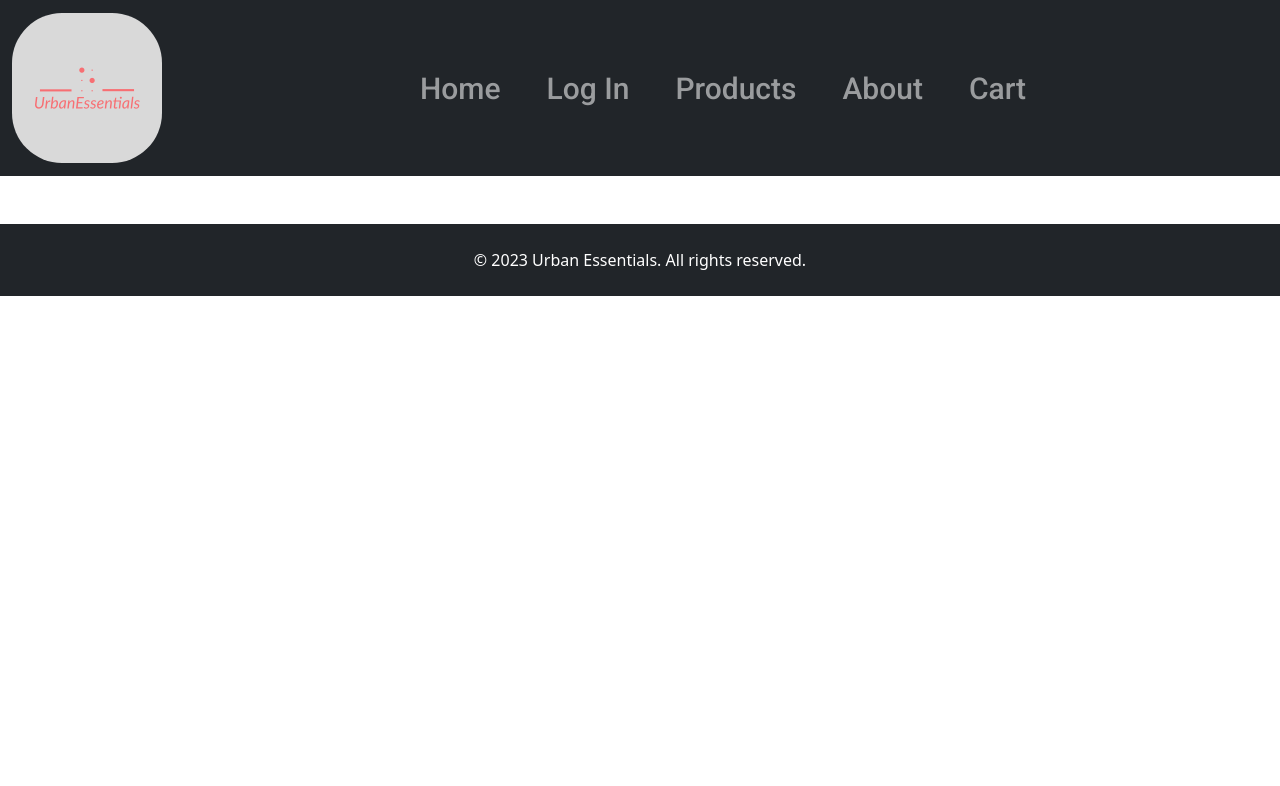
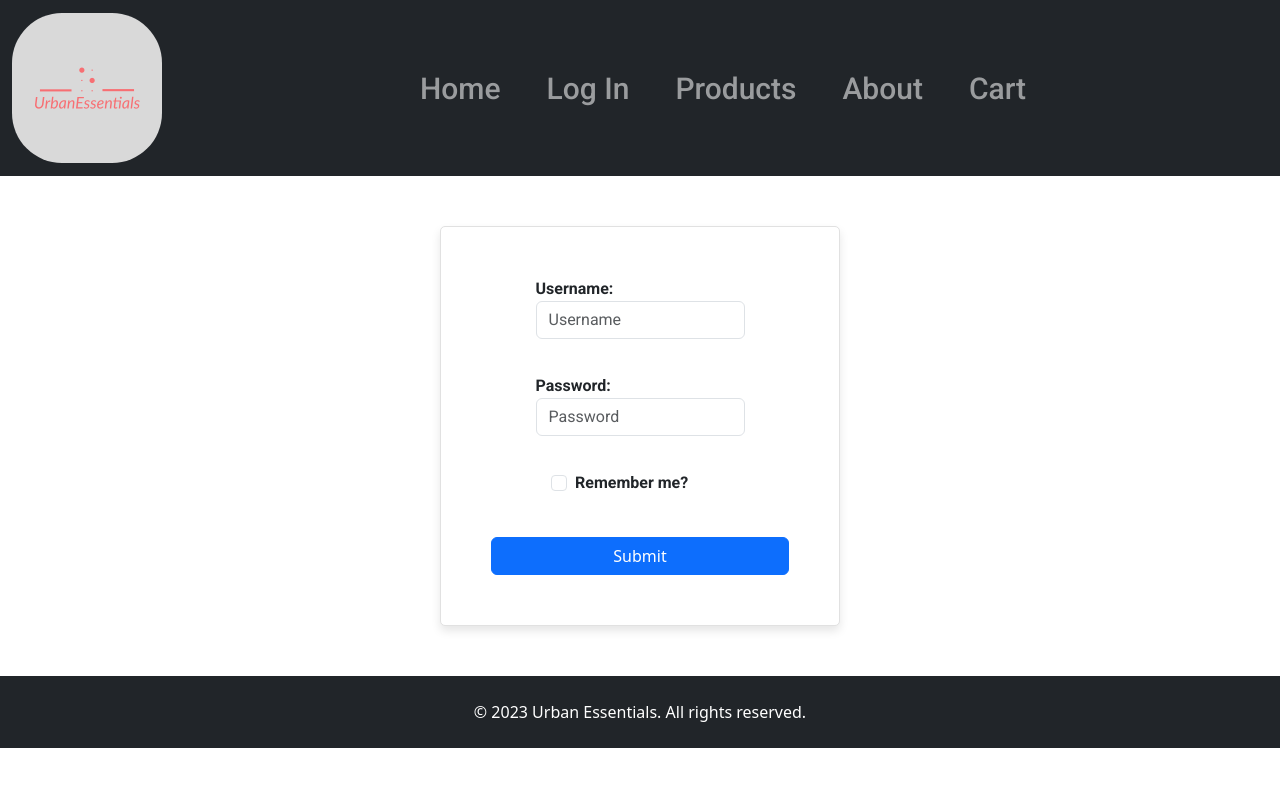
Before and after one commit to Kazi988/Capstone, a React (Vite) app: page /login in a window 1280 px wide. Shown: the top 786 px of the page. Built offline with nearby package versions, Linux system fonts and the light colour scheme.

Commit message:
added login form

```diff
--- a/src/App.jsx
+++ b/src/App.jsx
@@ -1,5 +1,6 @@
 import "./App.css";
 import "bootstrap/dist/css/bootstrap.min.css";
+import LogIn from "./components/LogIn";
 
 import NavBar from "./components/NavBar";
 import Footer from "./components/Footer";
@@ -16,6 +17,7 @@ function App() {
         <Routes>
           <Route path="/about" element={<About />} />
           <Route path="/products" element={<Products />} />
+          <Route path="/login" element={<LogIn />} />
         </Routes>
 
         <Footer />
--- /dev/null
+++ b/src/components/LogIn.jsx
@@ -0,0 +1,76 @@
+import { useState } from "react";
+import "./Login.css";
+
+function LogIn() {
+  const [username, setUsername] = useState("");
+  const [password, setPassword] = useState("");
+  const [checkbox, setCheckbox] = useState("");
+
+  function handleSubmit(e) {
+    e.preventDefault();
+
+    console.log(username);
+  }
+
+  return (
+    <>
+      <form id="loginform" onSubmit={handleSubmit}>
+        <div className="form-group">
+          <label id="labelusername">
+            {" "}
+            Username:{" "}
+            <input
+              className="form-control"
+              id="inputusername"
+              type="text"
+              placeholder="Username"
+              value={username}
+              onChange={(e) => {
+                setUsername(e.target.value);
+              }}
+            />
+          </label>
+        </div>
+
+        <div className="form-group">
+          <label id="labelpassword">
+            {" "}
+            Password:{" "}
+            <input
+              type="password"
+              className="form-control"
+              id="inputpassword"
+              placeholder="Password"
+              value={password}
+              onChange={(e) => {
+                setPassword(e.target.value);
+              }}
+            />
+          </label>
+        </div>
+
+        <div className="form-group form-check">
+          <label className="form-check-label">
+            {" "}
+            Remember me?{" "}
+            <input
+              type="checkbox"
+              className="form-check-input"
+              id="exampleCheck1"
+              placeholder="checkbox"
+              value={checkbox}
+              onChange={(e) => {
+                setCheckbox(e.target.value);
+              }}
+            />{" "}
+          </label>
+        </div>
+        <button type="submit" className="btn btn-primary">
+          Submit
+        </button>
+      </form>
+    </>
+  );
+}
+
+export default LogIn;
--- /dev/null
+++ b/src/components/Login.css
@@ -0,0 +1,56 @@
+#loginform {
+    width: 100%;
+    max-width: 400px; /* Setting a maximum width */
+    margin: 50px auto; /* Centering the form on the page with some space on the top */
+    padding: 50px;
+    border: 1px solid #e1e1e1; /* A subtle border */
+    border-radius: 5px; /* Rounded corners */
+    box-shadow: 0 5px 10px rgba(0, 0, 0, 0.1); /* A gentle shadow to lift the form */
+    background-color: #ffffff; /* Assuming the background of your app might not be white */
+  }
+
+  /* Adding some space between form groups for better readability */
+  .form-group {
+    margin-bottom: 15px;
+    display: flex;
+    align-items: center;
+    justify-content: center;
+    font-weight: 700;
+    font-family: 'Roboto';
+  }
+
+  /* Styling the button with a hover effect for better UX */
+  .btn-primary {
+    width: 100%; /* Making the button take the full width of the form */
+    background-color: #007BFF;
+    border: none;
+    padding: 10px;
+    border-radius: px;
+    transition: background-color 0.3s; /* Smooth transition for hover effect */
+  }
+
+  .btn-primary:hover {
+    background-color: #0056b3;
+  }
+
+  /* This is optional: style the input fields when they're focused */
+  .form-control:focus {
+    border-color: #007BFF;
+    box-shadow: 0 0 0 0.2rem rgba(0, 123, 255, 0.25);
+  }
+
+  /* Styling the checkbox label for better alignment */
+  .form-check-label {
+    vertical-align: middle;
+    margin-left: 60px;
+    margin-bottom: 40px;
+  }
+
+  #labelusername {
+
+    margin-bottom: 20px;
+  }
+
+  #labelpassword {
+    margin-bottom: 20px;
+  }
```
